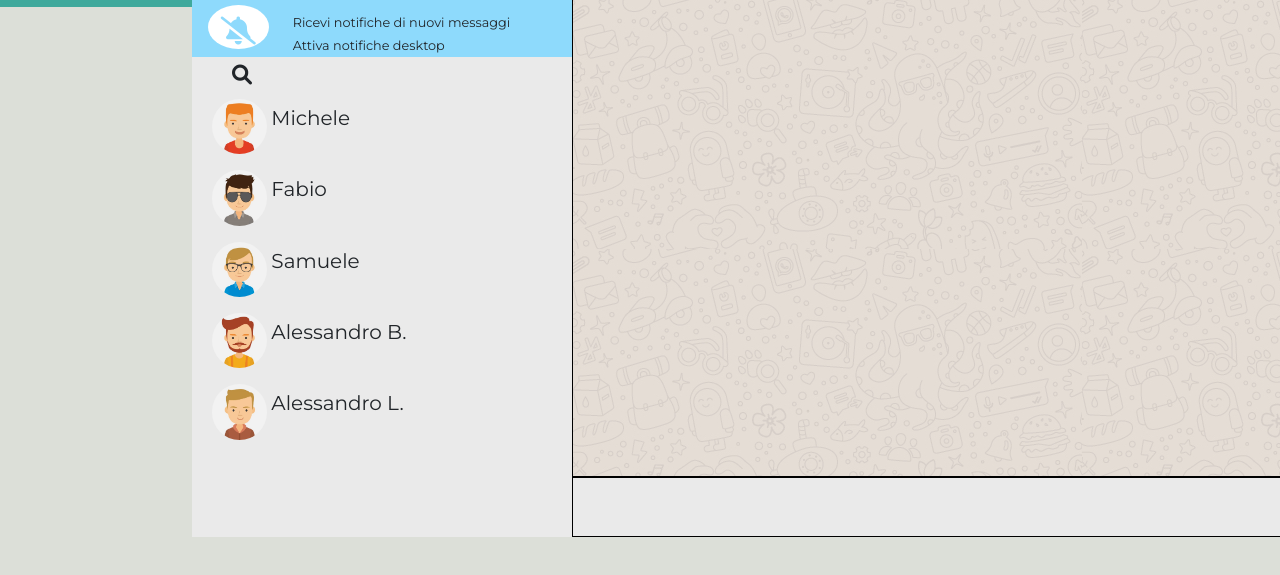
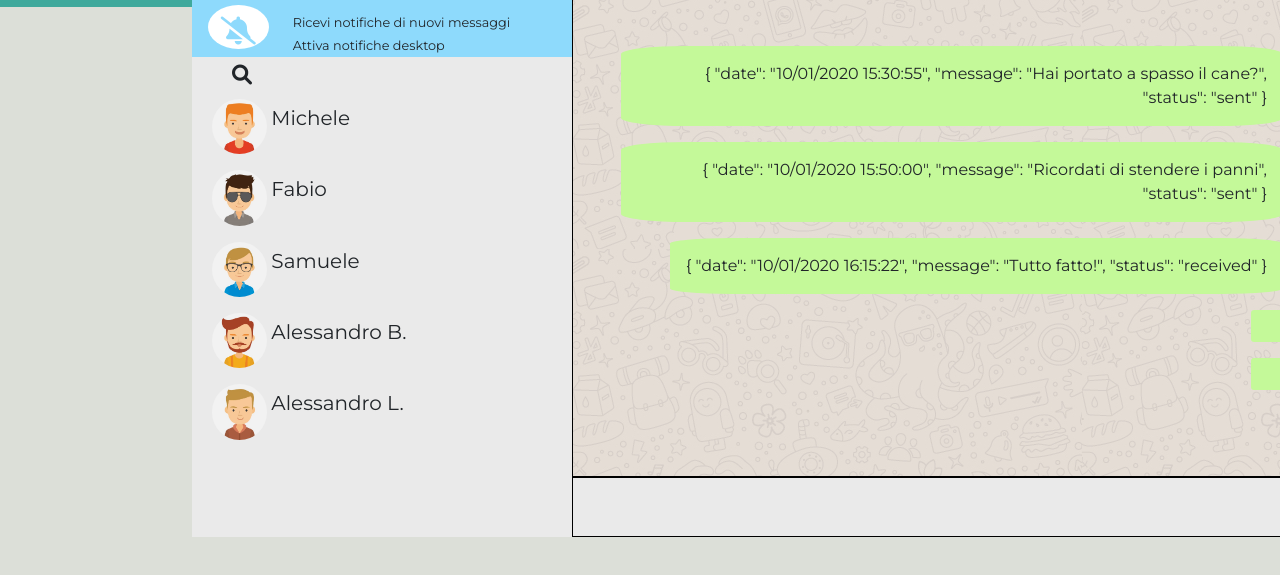
Before and after one commit to teoibnz/vue-boolzapp, a plain HTML site: page index.html in a window 1280 px wide. Shown: the part 113-688 px from the top of the page. Drawn offline with nearby package versions, Linux system fonts and the light colour scheme.

Commit message:
modifica all inserimento dei mess

```diff
--- a/index.html
+++ b/index.html
@@ -69,8 +69,8 @@
                         <div class="col-8 my-message-section">
                             <div class="col-12 user-picture"></div>
                             <div class="col-12 my-text-area p-5">
-                                <div class="d-flex justify-content-end" v-for="(message, index) in messages">
-                                    <p class="my-send-message p-3"> {{contacts[index].messages[index].message}} </p>
+                                <div class="d-flex justify-content-end" v-for="(message, messageIndex) in contacts">
+                                    <p class="my-send-message p-3"> {{contacts[activeIndex].messages[messageIndex]}} </p>
                                 </div>
                                 <!-- <div class="d-flex justify-content-end">
                                     <p class="my-send-message p-3">Ciao, come stai?</p>
--- a/main.js
+++ b/main.js
@@ -106,12 +106,14 @@ const app = new Vue (
                 },
 
             ],
-            activeIndex : [],
+            activeIndex : 0,
             isMessageSent : true,
         },
 
         // methods : {
-
+        //     isActiveElement(){
+        //         this.activeIndex = this.contacts;
+        //     }
         // },
 
 }
```
